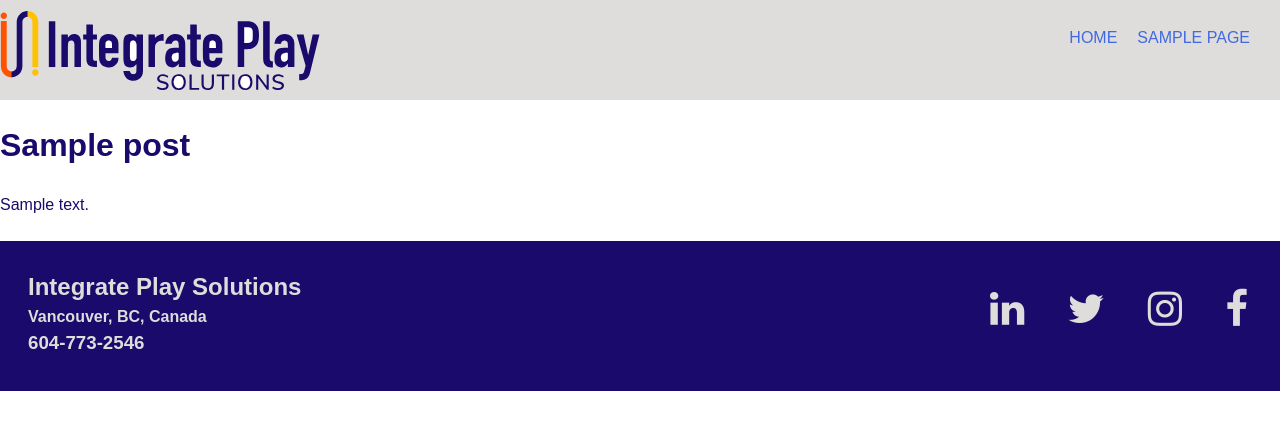
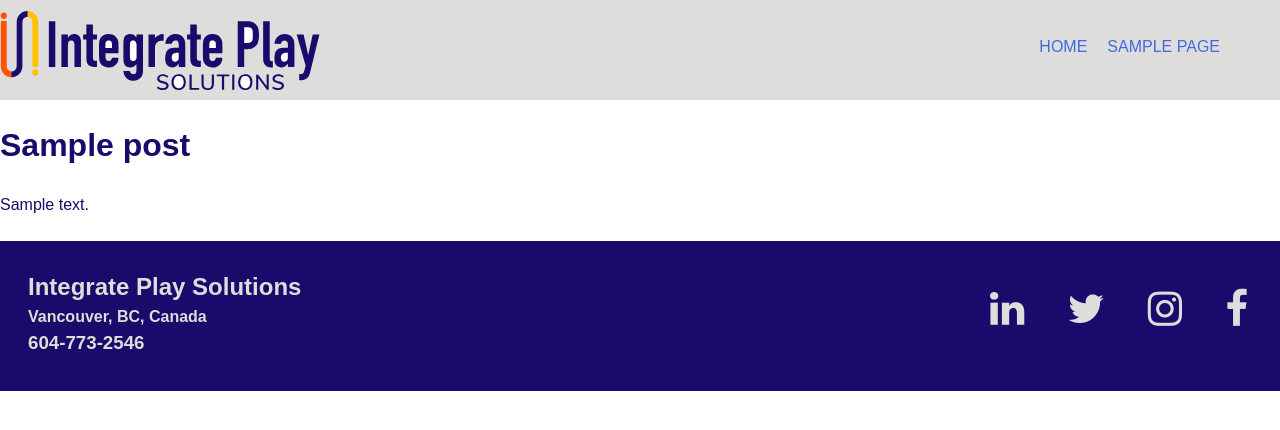
Before and after one commit to redacademy/play-winter-2018, a WordPress theme: template themes/integrate-play/page.php in a window 1280 px wide. Shown: the top 430 px of the page. Run offline with PHP 8.4 and a stand-in for WordPress, Linux system fonts and the light colour scheme; the site name, menu and one post (Sample post) are stand-ins, and other content is empty; style sheets or scripts are compiled from the project's sources; some libraries are stand-ins or nearby versions; some web fonts are replaced.

Commit message:
Added url linking to logo, changed positioning of desktop nav menu

```diff
--- a/themes/integrate-play/header.php
+++ b/themes/integrate-play/header.php
@@ -28,7 +28,7 @@
 
 				<nav id="site-navigation" class="main-navigation" role="navigation">
 
-				<div class="header-logo ">	</div>
+				<a class="header-logo" href="<?php echo esc_url( home_url( '/' ) ); ?>" rel="home">	</a>
 
 						<div class="nav-menu-wrapper">
 							<button id="menu-toggle" class="hamburger hamburger--elastic menu-toggle" type="button" >
--- a/themes/integrate-play/sass/_navigation.scss
+++ b/themes/integrate-play/sass/_navigation.scss
@@ -48,7 +48,6 @@ a {
 		display: flex;
 		flex-direction: column;
 		align-items: flex-start;
-		padding: 10px;
 		position: absolute;
 		z-index: 11;
 		right: 10px;
@@ -56,8 +55,9 @@ a {
 		@include desktop {
 			flex-direction: row;
 			align-items: flex-end;
-			position: relative;
 			background-color: transparent;
+			top: 25px;
+			right: 50px;
 		}
 		li {
 			padding: 10px;
```
